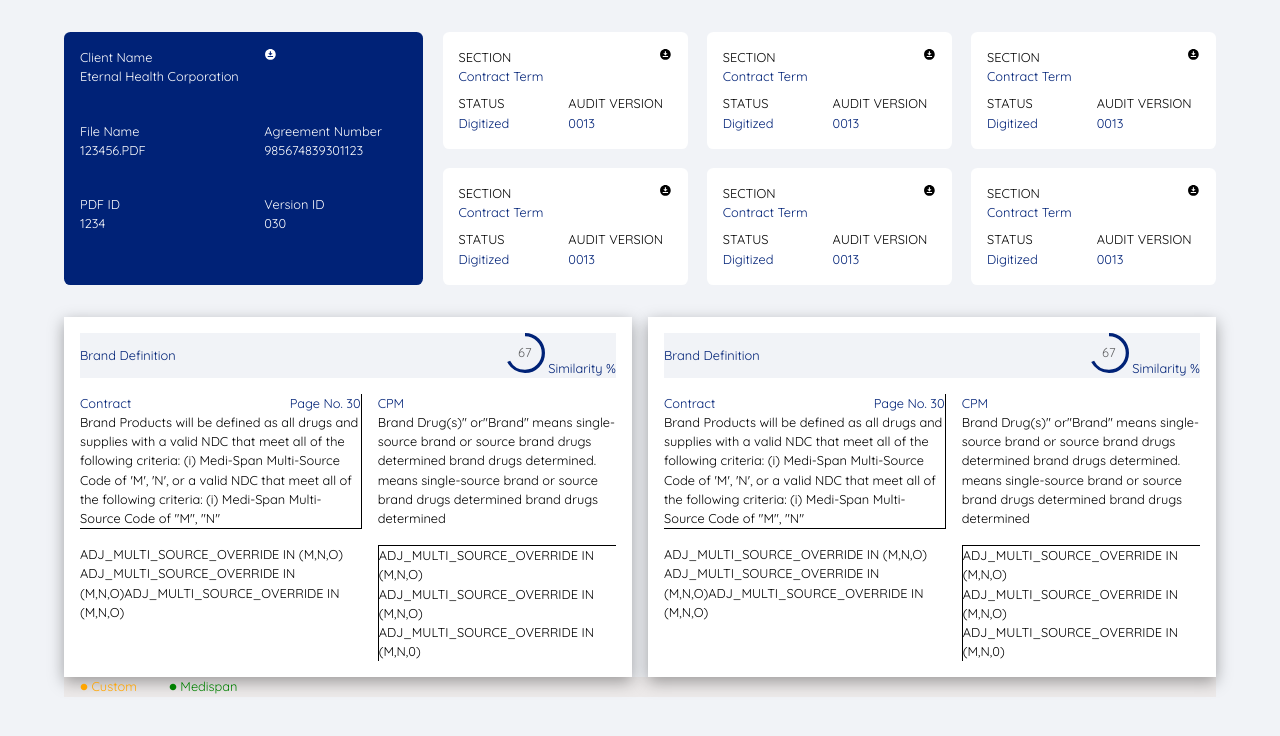
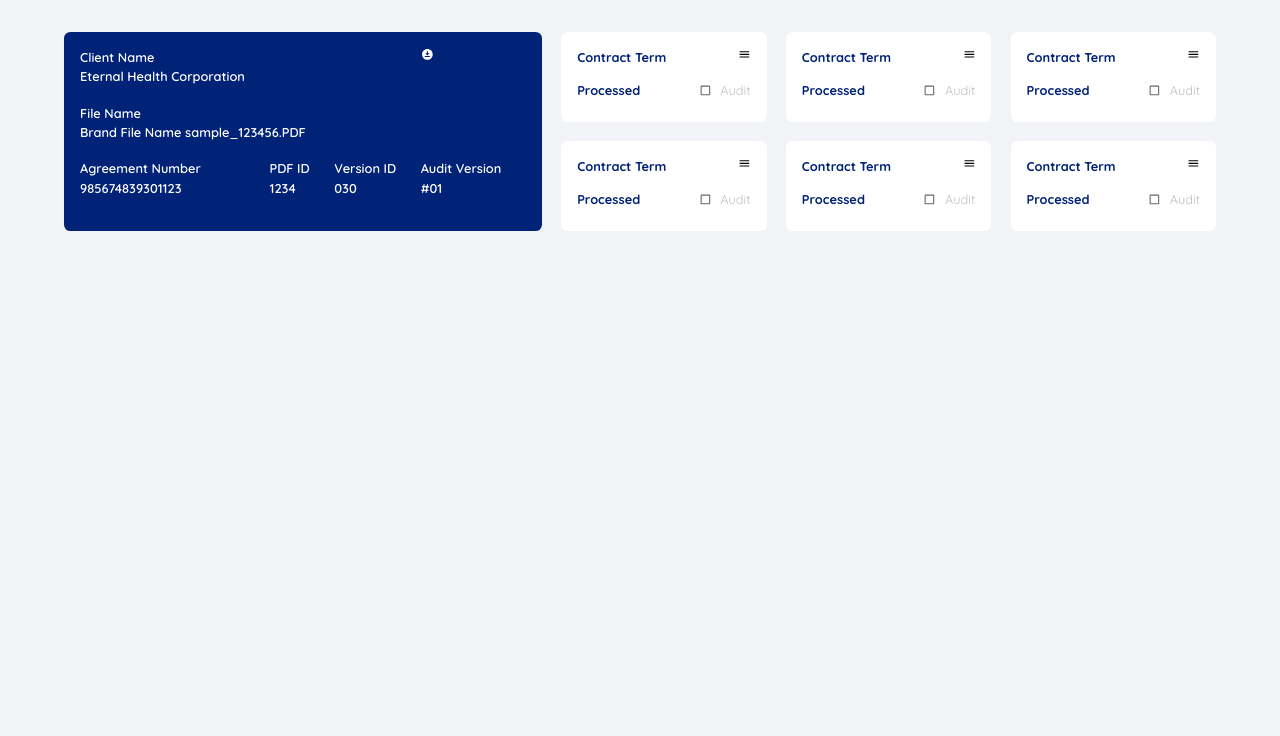
Before and after one commit to bairapraveen7/CAT, a React (Create React App) app: page / in a window 1280 px wide. Shown: the top 736 px of the page. Built offline with nearby package versions, Linux system fonts and the light colour scheme.

Commit message:
feat: page 3 mostly over

```diff
--- a/src/Components/Main/XpageComponent.jsx
+++ b/src/Components/Main/XpageComponent.jsx
@@ -1,5 +1,5 @@
-import { Circle, Delete, Download, DownloadForOffline } from "@mui/icons-material";
-import { Box, CircularProgress, Grid, InputLabel, List, ListItem, ListItemText, Typography } from "@mui/material";
+import { Menu, DownloadForOffline } from "@mui/icons-material";
+import { Box, Checkbox, CircularProgress, FormControlLabel, FormGroup, Grid, InputLabel, List, ListItem, ListItemText, Tooltip, Typography, styled, tooltipClasses } from "@mui/material";
 import PropTypes from 'prop-types';
 import { Fragment } from "react";
 import classes from "./XpageComponent.module.css";
@@ -7,13 +7,41 @@ import classes from "./XpageComponent.module.css";
 const LabelAnswerComponent = ({ label, subText, bigGrid }) => {
   return (
     <Fragment>
-      <Typography component="p" color={bigGrid ? 'secondary' : '#020202'}>{label}</Typography>
-      <Typography component="p" color={bigGrid ? 'secondary' : 'primary'}>
+      <Typography component="p" color={bigGrid ? 'secondary' : '#020202'} sx={bigGrid && { fontWeight: '600' }}>{label}</Typography>
+      <Typography component="p" color={bigGrid ? 'secondary' : 'primary'} sx={bigGrid && { fontWeight: '600' }}>
         {subText}
       </Typography>
     </Fragment>
   );
 };
+
+const MenuTooltip = styled(({ className, ...props }) => (
+  <Tooltip {...props} classes={{ popper: className }} />
+))(({ theme }) => ({
+  [`& .${tooltipClasses.tooltip}`]: {
+    backgroundColor: '#ffffff',
+    color: '#8e8e8e',
+    boxShadow: 'rgba(0, 0, 0, 0.25) 0px 25px 50px -12px',
+  },
+  [`& .${tooltipClasses.arrow}`]: {
+    color: '#ffffff',
+    boxShadow: 'rgba(0, 0, 0, 0.25) 0px 25px 50px -12px',
+  }
+}));
+
+const CustomFormControlLabel = styled(FormControlLabel)(({ theme }) => ({
+  '& .MuiFormControlLabel-label': {
+    color: '#c0c0c0'
+  },
+  '& .MuiCheckbox-root.Mui-checked': {
+    color: '#02a91f',
+  },
+  '& .MuiCheckbox-root.Mui-checked + .MuiFormControlLabel-label': {
+    color: '#02a91f',
+    fontWeight: '700'
+  }
+}
+))
 
 function CircularProgressWithLabel(props) {
   return (
@@ -48,20 +76,36 @@ CircularProgressWithLabel.propTypes = {
   value: PropTypes.number.isRequired,
 };
 
+const MenuTooltipFragment = () => {
+  return (
+    <div className={classes.menuTooltipFragment}>
+      <LabelAnswerComponent label="Request Number" subText="0123456" />
+      <LabelAnswerComponent label="valiated By" subText="Rohit" />
+    </div>
+  )
+}
+
 const NestedGridItem = () => {
   return (
     <div className={classes.nestedGridItem}>
       <div className={classes.nestedGridItemOne}>
-        <LabelAnswerComponent label="SECTION" subText="Contract Term" />
+        <Typography component="p" color="primary" sx={{ fontWeight: 'bold' }}>Contract Term</Typography>
+        <MenuTooltip title={<MenuTooltipFragment />} placement="right-end" arrow>
+
+          <Menu />
+
+        </MenuTooltip>
       </div>
       <div className={classes.nestedGridItemTwo}>
-        <DownloadForOffline />
-      </div>
-      <div className={classes.nestedGridItemThree}>
-        <LabelAnswerComponent label="STATUS" subText="Digitized" />
-      </div>
-      <div className={classes.nestedGridItemFour}>
-        <LabelAnswerComponent label="AUDIT VERSION" subText="0013" />
+        <Typography component="p" color="primary" sx={{ fontWeight: 'bold' }}>Processed</Typography>
+        <FormGroup>
+          <CustomFormControlLabel
+            color="success"
+            control={<Checkbox size="small" />}
+            label="Audit"
+            sx={{ margin: 0 }}
+          />
+        </FormGroup>
       </div>
     </div>
   );
@@ -104,11 +148,11 @@ export const XpageComponent = () => {
             <div className={classes.gridItemOneInsideOne}>
               <LabelAnswerComponent label="Client Name" subText="Eternal Health Corporation" bigGrid={true} />
             </div>
-            <div>
+            <div className={classes.gridItemOneInsideTwo}>
               <DownloadForOffline />
             </div>
-            <div>
-              <LabelAnswerComponent label="File Name" subText="123456.PDF" bigGrid={true} />
+            <div className={classes.gridItemOneInsideThree}>
+              <LabelAnswerComponent label="File Name" subText="Brand File Name sample_123456.PDF" bigGrid={true} />
             </div>
             <div>
               <LabelAnswerComponent label="Agreement Number" subText="985674839301123" bigGrid={true} />
@@ -118,6 +162,9 @@ export const XpageComponent = () => {
             </div>
             <div>
               <LabelAnswerComponent label="Version ID" subText="030" bigGrid={true} />
+            </div>
+            <div>
+              <LabelAnswerComponent label="Audit Version" subText="#01" bigGrid={true} />
             </div>
           </div>
         </div>
@@ -140,14 +187,14 @@ export const XpageComponent = () => {
           <NestedGridItem />
         </div>
       </div>
-      <div className={classes.secondPart}>
+      {/* <div className={classes.secondPart}>
         <DownGridItem />
         <DownGridItem />
       </div>
       <div className={classes.lastRow}>
         <Typography component="p" sx={{mx: 2, color: 'orange'}}><Circle sx={{ fontSize: '0.5rem'}} /> Custom</Typography>
         <Typography component="p" sx={{mx: 2, color: 'green'}}><Circle sx={{ fontSize: '0.5rem'}} /> Medispan</Typography>
-      </div>
+      </div> */}
     </div>
   );
 };
--- a/src/Components/Main/XpageComponent.module.css
+++ b/src/Components/Main/XpageComponent.module.css
@@ -55,19 +55,20 @@
 }
 
 .nestedGridItem{
-    display: grid;
-    grid-template-columns: auto auto auto;
-    grid-gap: 0.5rem;
     padding: 1rem;
 }
 
 .nestedGridItemOne{
-    grid-column: 1 / 3;
-
+     display: flex;
+     justify-content: space-between;
+     margin-bottom: 0.5rem;
 }
 
 .nestedGridItemTwo{
-    margin-left: auto;
+    display: flex;
+    justify-content: space-between;
+    align-items: center;
+    margin-top: 0.5rem;
 }
 
 .nestedGridItemFour{
@@ -83,9 +84,22 @@
 
 .gridItemOneInside{
     display: grid;
-    grid-template-columns: auto auto;
+    grid-template-columns: auto auto auto auto;
+
     color: white;
     height: 100%;
+}
+
+.menuTooltipFragment{
+    font-size: 0.8rem;
+}
+
+.gridItemOneInsideTwo{
+    grid-column: 4 / 5;
+}
+
+.gridItemOneInsideThree{
+    grid-column: 1 / 5;
 }
 
 .gridItemTwo, .gridItemThree, .gridItemFour, .gridItemFive, .gridItemSix, .gridItemSeven{
```
